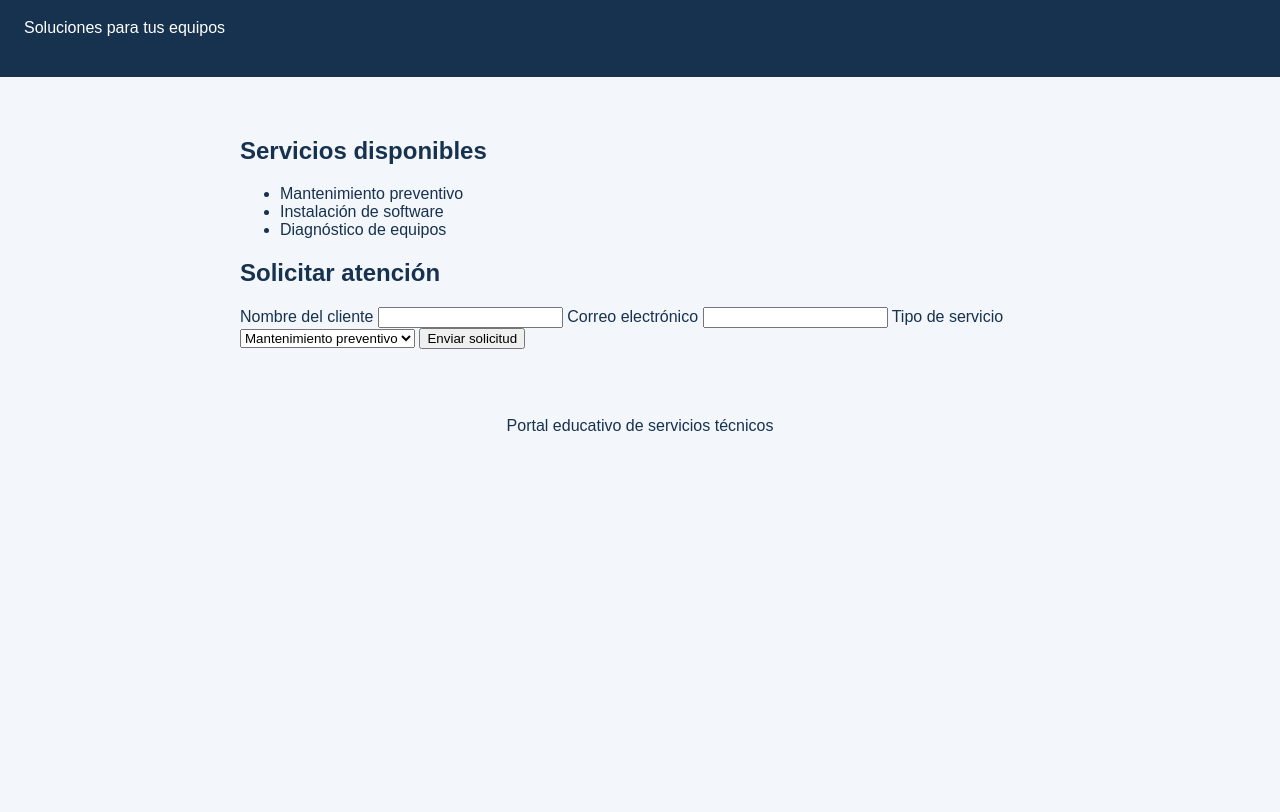
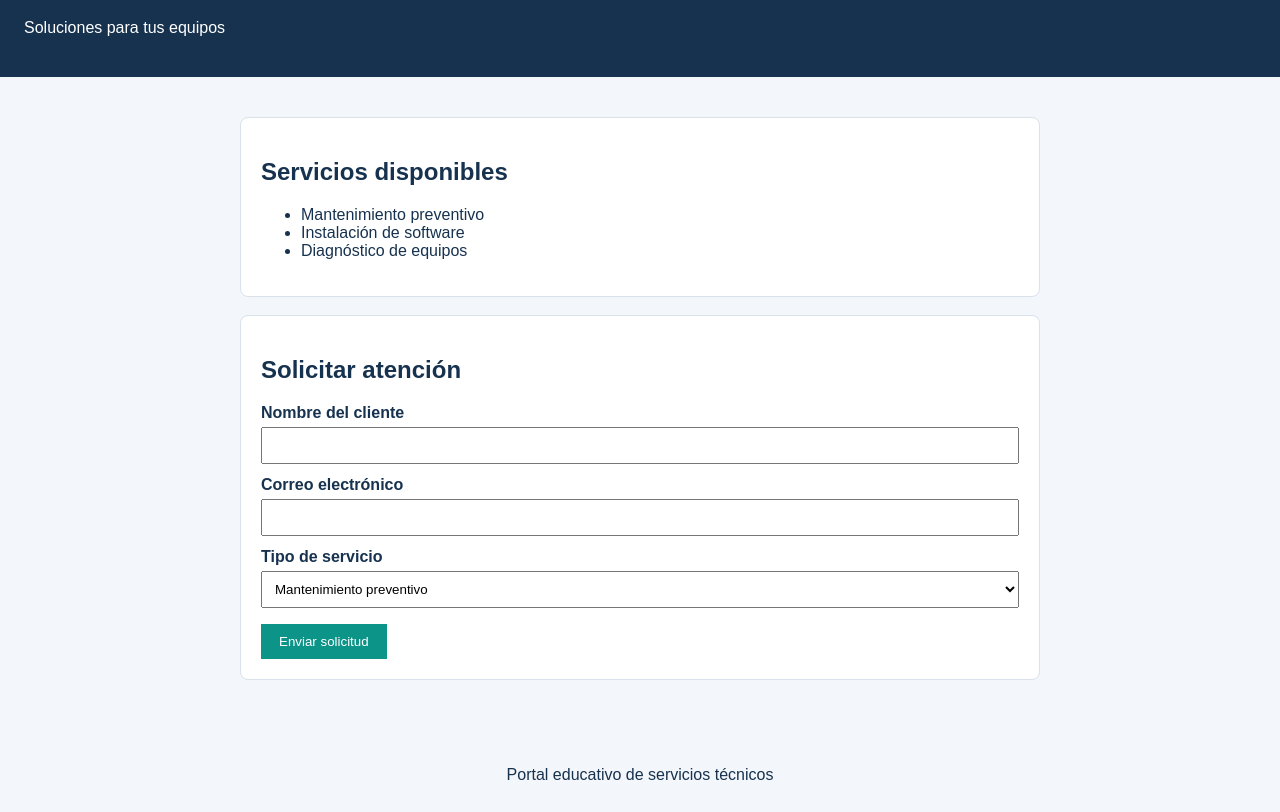
Before and after one commit to Anthonyvilanaquishpe/LABORATOTIO_23NOV, a plain HTML site: page index.html in a window 1280 px wide. Shown: the part 85-897 px from the top of the page. Before the commit the page ends 800 px from the top, so only its background shows below. Drawn offline with Linux system fonts and the light colour scheme.

Commit message:
style: mejorar presentacion del formulario

```diff
--- a/estilos.css
+++ b/estilos.css
@@ -7,3 +7,26 @@ body {
 header { background: #17324f; color: white; padding: 24px; }
 main { margin: 24px auto; max-width: 800px; padding: 16px; }
 footer { text-align: center; padding: 12px; }
+
+section {
+  background: white;
+  border: 1px solid #d9e1ea;
+  border-radius: 8px;
+  padding: 20px;
+  margin-bottom: 18px;
+}
+label { display: block; margin-top: 12px; font-weight: bold; }
+input, select {
+  width: 100%;
+  padding: 9px;
+  margin-top: 5px;
+  box-sizing: border-box;
+}
+button {
+  background: #0d9488;
+  color: white;
+  border: 0;
+  padding: 10px 18px;
+  margin-top: 16px;
+  cursor: pointer;
+}
```
Also changed, not shown: 1 other file.
